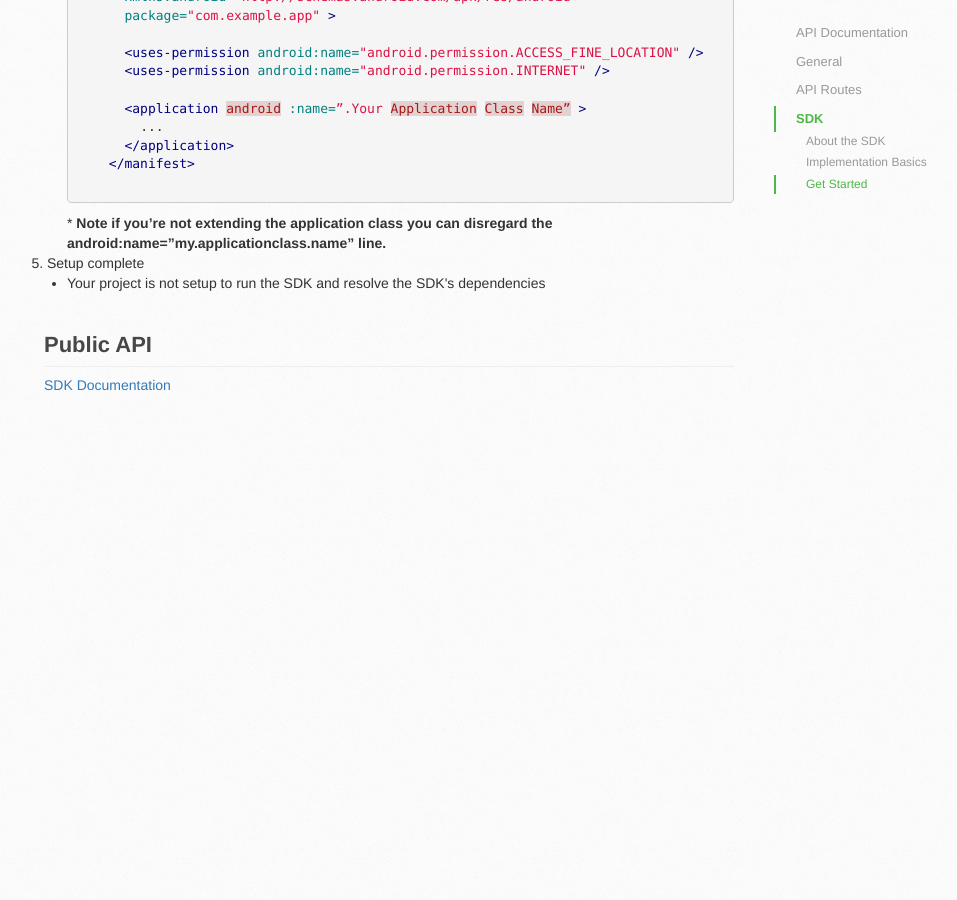
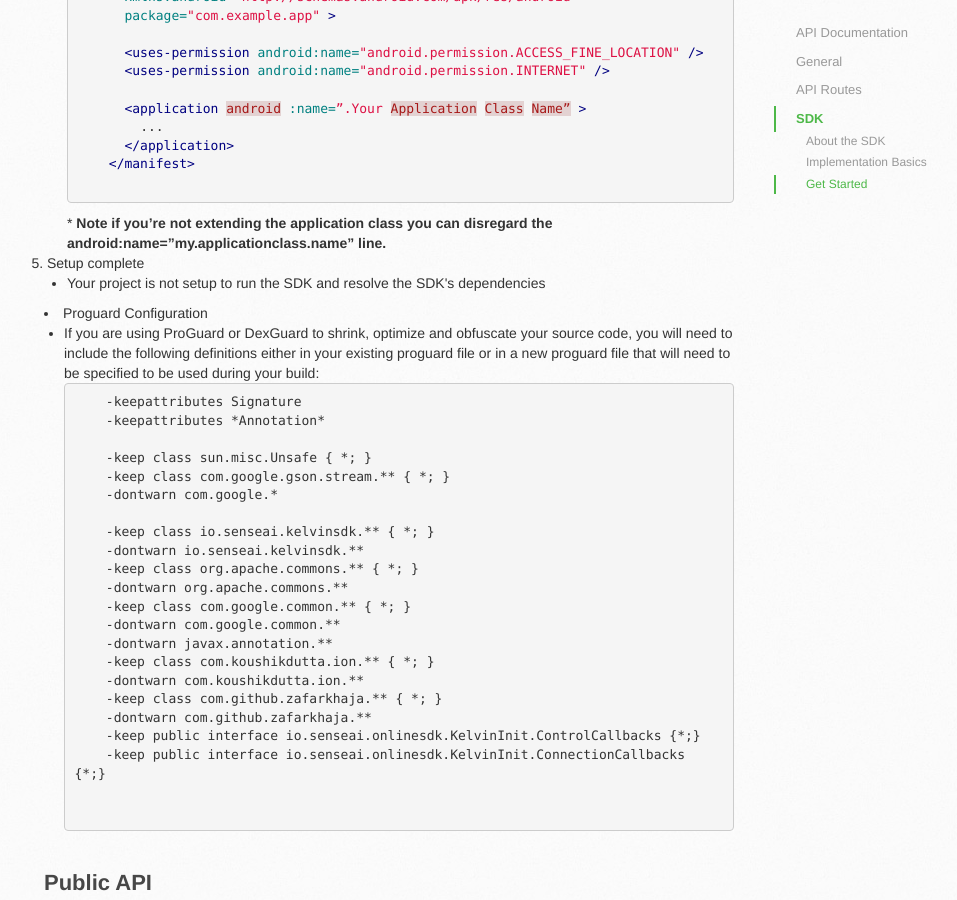
Before and after one commit to SenseAI/SenseAI.github.io, a Jekyll site: the page built from index.markdown, in a window 1280 px wide and 900 px high, scrolled down 10799 px. Shown: the whole window, without its empty margins (126-1083 px from the left). Built offline with Jekyll 4.4.1, drawn with Linux system fonts in a browser that asks for light colours; nearby versions of some CDN libraries; before the commit the page ends 11204 px from its top, so only the background shows below that.

Commit message:
Added proguard files

```diff
--- a/index.markdown
+++ b/index.markdown
@@ -600,6 +600,40 @@ The SDK doesn’t cache predictions, it simply returns them to the parent app an
    </ul>
 </ol>
 
+<li>Proguard Configuration</li>
+<ul>
+<li>If you are using ProGuard or DexGuard to shrink, optimize and obfuscate your source code,
+you will need to include the following definitions either in your existing proguard file or in a new
+proguard file that will need to be specified to be used during your build:
+
+    {% highlight txt %}
+
+    -keepattributes Signature
+    -keepattributes *Annotation*
+
+    -keep class sun.misc.Unsafe { *; }
+    -keep class com.google.gson.stream.** { *; }
+    -dontwarn com.google.*
+
+    -keep class io.senseai.kelvinsdk.** { *; }
+    -dontwarn io.senseai.kelvinsdk.**
+    -keep class org.apache.commons.** { *; }
+    -dontwarn org.apache.commons.**
+    -keep class com.google.common.** { *; }
+    -dontwarn com.google.common.**
+    -dontwarn javax.annotation.**
+    -keep class com.koushikdutta.ion.** { *; }
+    -dontwarn com.koushikdutta.ion.**
+    -keep class com.github.zafarkhaja.** { *; }
+    -dontwarn com.github.zafarkhaja.**
+    -keep public interface io.senseai.onlinesdk.KelvinInit.ControlCallbacks {*;}
+    -keep public interface io.senseai.onlinesdk.KelvinInit.ConnectionCallbacks {*;}
+
+    {% endhighlight %}
+
+</li>
+</ul>
+
 <div id="sdkPublicApi" class="publicApi">
     <h2 class="page-header">Public API</h2>
   <a class="headerlink" href="#sdkPublicApi"></a>
```
Also changed, not shown: 4 other files.
